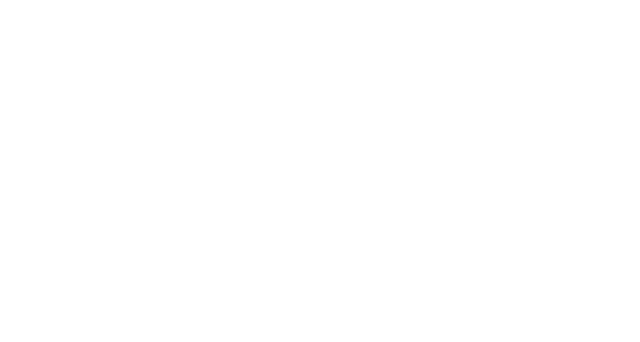
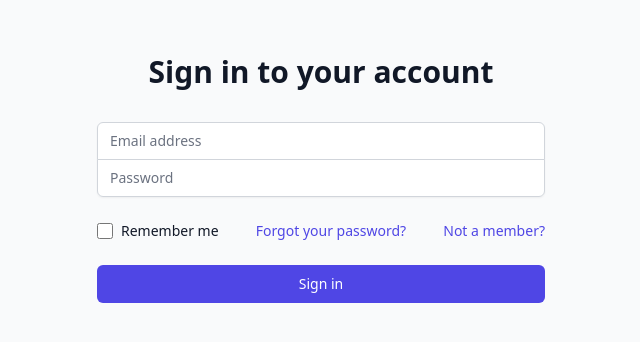
Before and after one commit to kokoteofilov1/CSCB025-Logistics-Company-React, a React (Create React App) app in the folder logistics-company/: page / in a window 1280 px wide. Shown: the part 234-576 px from the top of the page, without its empty margins (319-959 px from the left). Built offline with nearby package versions, Linux system fonts and the light colour scheme.

Commit message:
Added SignIn component.

```diff
--- a/logistics-company/src/App.js
+++ b/logistics-company/src/App.js
@@ -1,13 +1,15 @@
 import React from 'react';
-import {BrowserRouter as Router, Switch, Route} from 'react-router-dom';
+import { BrowserRouter as Router, Switch, Route } from 'react-router-dom';
 
 import SignUp from './components/authentication/SignUp';
+import SignIn from './components/authentication/SignIn.js';
 
 function App() {
   return (
     <Router>
       <Switch>
         <Route path={'/SignUp'} component={SignUp} />
+        <Route path={"/"} component={SignIn} />
       </Switch>
     </Router>
   );
--- a/logistics-company/src/api.js
+++ b/logistics-company/src/api.js
@@ -7,3 +7,11 @@
 		},
 	});
 };
+
+export const signIn = (body) => {
+    return axios.post("/api/signin", body, {
+        headers: {
+            'Content-Type': 'application/json'
+        }
+    });
+};
--- /dev/null
+++ b/logistics-company/src/components/authentication/SignIn.js
@@ -0,0 +1,106 @@
+import React, { useState, useContext } from 'react';
+import { Link } from "react-router-dom";
+import { useHistory } from "react-router-dom";
+//import {userContext} from "../userContext";
+
+import { signIn } from '../../api';
+
+function SignIn() {
+    // const {auth, admin} = useContext(userContext);
+    // const [checkAuthStatus, setAuthStatus] = auth;
+
+    const [userDetails, setUserDetails] = useState({
+        email: '',
+        password: '',
+        message: ''
+    });
+
+    const formValues = (event) => {
+        setUserDetails({
+            ...userDetails,
+            [event.target.name]: event.target.value
+        });
+    };
+
+    const history = useHistory();
+    const signIn = async (event) => {
+        event.preventDefault();
+        try {
+            const body = JSON.stringify({
+                email: userDetails.email,
+                password: userDetails.password
+            });
+
+            await signIn(body);
+            history.push("/");
+            // setAuthStatus(true);
+        } catch (error) {
+
+        }
+    };
+
+    return (
+        <div className="min-h-screen flex items-center justify-center bg-gray-50 py-12 px-4 sm:px-6 lg:px-8">
+            <div className="max-w-md w-full">
+                <div>
+                    <h2 className="mt-6 text-center text-3xl leading-9 font-extrabold text-gray-900">
+                        Sign in to your account
+                    </h2>
+                </div>
+                <form className="mt-8" action="#" method="POST" onSubmit={signIn}>
+                    <input type="hidden" name="remember" value="true" />
+                    <div className="rounded-md shadow-sm">
+                        <div>
+                            <input aria-label="Email address" name="email" type="email" required
+                                className="appearance-none rounded-none relative block w-full px-3 py-2 border border-gray-300 placeholder-gray-500 text-gray-900 rounded-t-md focus:outline-none focus:shadow-outline-blue focus:border-blue-300 focus:z-10 sm:text-sm sm:leading-5"
+                                placeholder="Email address" onChange={formValues} />
+                        </div>
+                        <div className="-mt-px">
+                            <input aria-label="Password" name="password" type="password" required
+                                className="appearance-none rounded-none relative block w-full px-3 py-2 border border-gray-300 placeholder-gray-500 text-gray-900 rounded-b-md focus:outline-none focus:shadow-outline-blue focus:border-blue-300 focus:z-10 sm:text-sm sm:leading-5"
+                                placeholder="Password" onChange={formValues} />
+                        </div>
+                    </div>
+
+                    <div className="mt-6 flex items-center justify-between">
+                        <div className="flex items-center">
+                            <input id="remember_me" type="checkbox"
+                                className="form-checkbox h-4 w-4 text-indigo-600 transition duration-150 ease-in-out" />
+                            <label htmlFor="remember_me" className="ml-2 block text-sm leading-5 text-gray-900">
+                                Remember me
+                            </label>
+                        </div>
+
+                        <div className="text-sm leading-5">
+                            <Link to="/forgotpassword"
+                                className="font-medium text-indigo-600 hover:text-indigo-500 focus:outline-none focus:underline transition ease-in-out duration-150">
+                                Forgot your password?
+                            </Link>
+                        </div>
+
+                        <div className="text-sm leading-5">
+                            <Link to="/signup"
+                                className="font-medium text-indigo-600 hover:text-indigo-500 focus:outline-none focus:underline transition ease-in-out duration-150">
+                                Not a member?
+                            </Link>
+                        </div>
+                    </div>
+
+                    <div className="mt-6">
+                        <button type="submit"
+                            className="group relative w-full flex justify-center py-2 px-4 border border-transparent text-sm leading-5 font-medium rounded-md text-white bg-indigo-600 hover:bg-indigo-500 focus:outline-none focus:border-indigo-700 focus:shadow-outline-indigo active:bg-indigo-700 transition duration-150 ease-in-out">
+                            <span className="absolute left-0 inset-y-0 flex items-center pl-3">
+                                <svg className="h-5 w-5 text-indigo-500 group-hover:text-indigo-400 transition ease-in-out duration-150"
+                                    fill="currentColor" viewBox="0 0 20 20">
+                                </svg>
+                            </span>
+                            Sign in
+                        </button>
+                    </div>
+                </form>
+            </div>
+        </div>
+    );
+}
+
+export default SignIn;
```
Also changed, not shown: 1 other file (tests, documents, lock files or other folders).
